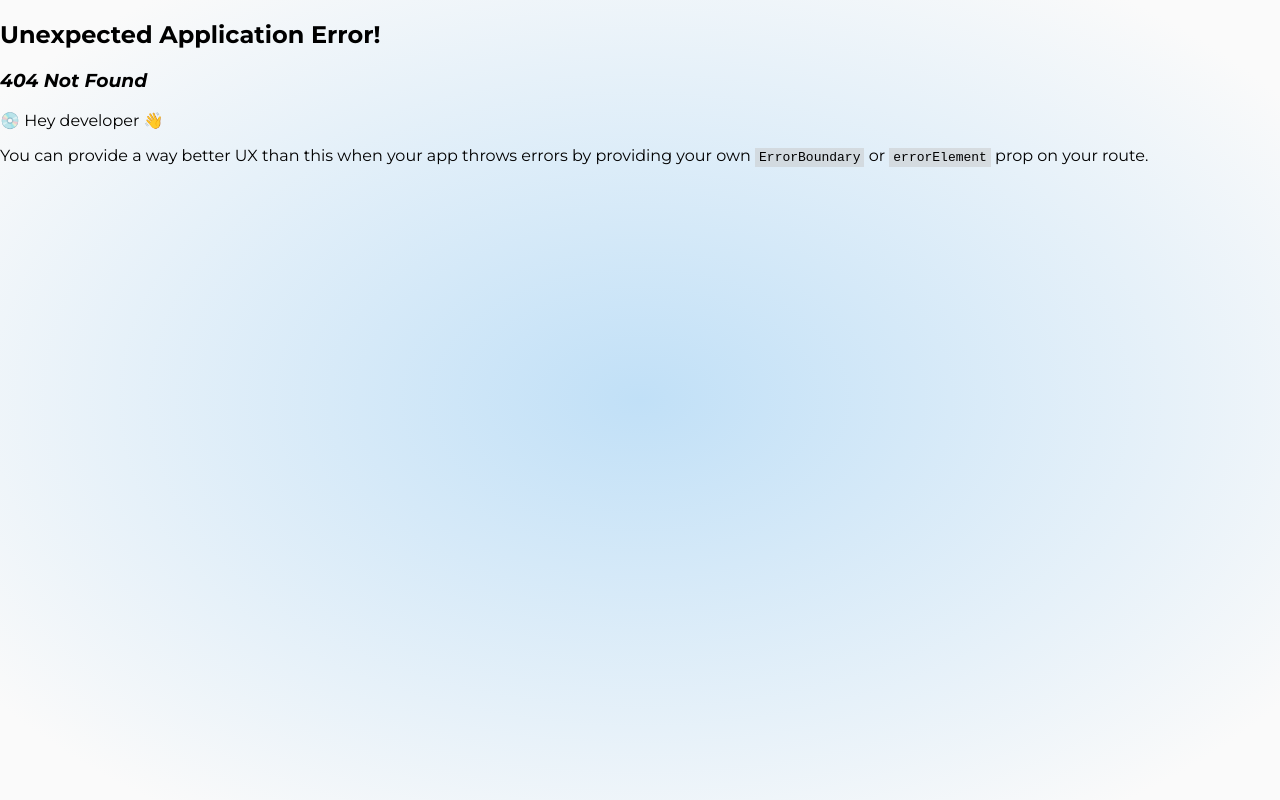
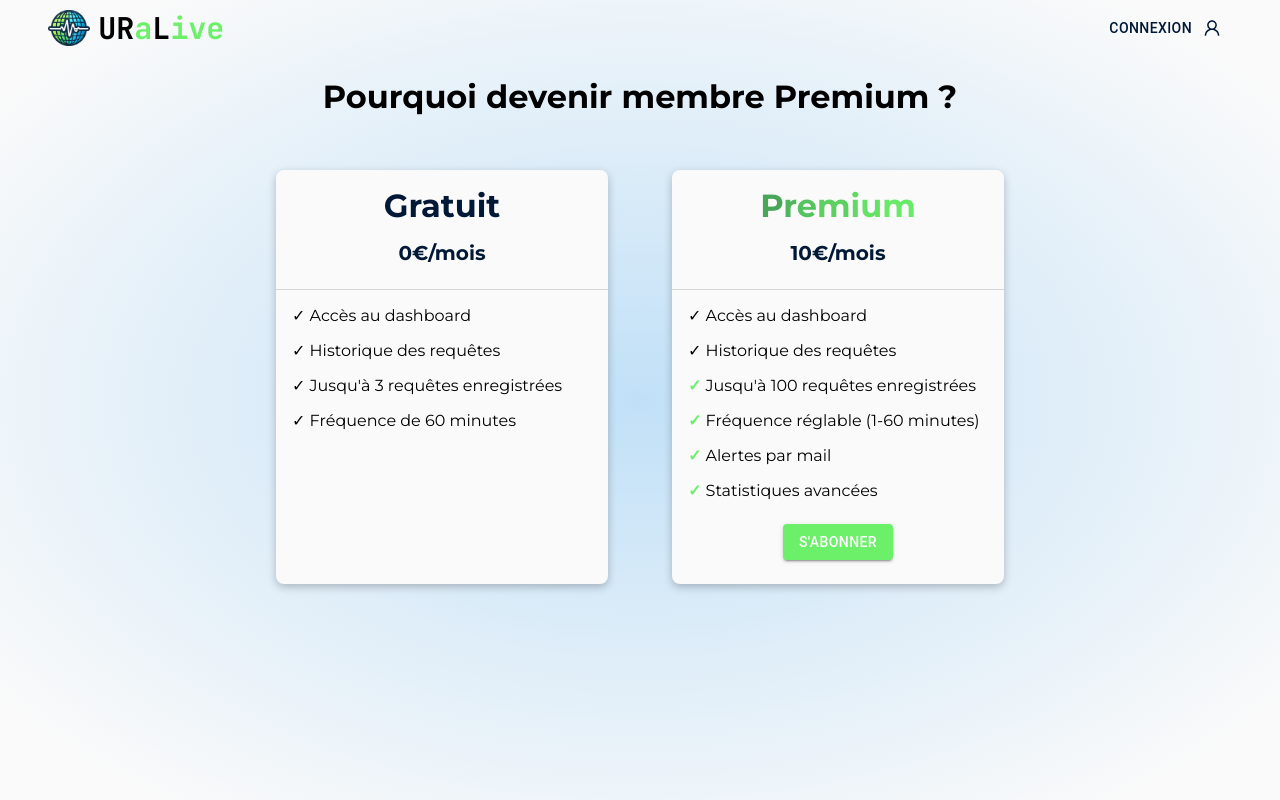
Before and after one commit to WildCodeSchool/2024-02-wns-bleu-healthcheck, a React (Vite) app in the folder frontend/: page /premium in a window 1280 px wide. Before the commit this address had no page. Built offline with nearby package versions, Linux system fonts and the light colour scheme; no server answers.

Commit message:
Premium page - not plugged yet

```diff
--- a/frontend/src/common/components/header/header-menu/HeaderMenu.tsx
+++ b/frontend/src/common/components/header/header-menu/HeaderMenu.tsx
@@ -2,7 +2,7 @@ import useAuth from "@/common/hooks/useAuth";
 import "./HeaderMenu.scss";
 import { Button } from "@mui/material"
 import { AiOutlineUser } from "react-icons/ai"
-import { TbActivityHeartbeat } from "react-icons/tb";
+import { TbActivityHeartbeat, TbStar } from "react-icons/tb";
 import { IoIosLogOut } from "react-icons/io";
 import { Link, useNavigate } from "react-router-dom";
 import { useLazyQuery } from "@apollo/client";
@@ -31,6 +31,13 @@ const HeaderMenu = ({ handleOpen }: IHeaderMenu) => {
         {userInfos.isLoggedIn
           ? (
             <>
+              {userInfos.role && userInfos.role < 1 && (
+                  <Button component={Link} to="/premium" className="header__menu-button">
+                    <span>Premium</span>
+                    <TbStar className="header__menu-icon" size={20} />
+                  </Button>
+                )
+              }
               <Button component={Link} to="/dashboard" className="header__menu-button">
                 <span>Dashboard</span>
                 <TbActivityHeartbeat className="header__menu-icon" size={20} />
--- /dev/null
+++ b/frontend/src/pages/premium/Premium.scss
@@ -0,0 +1,112 @@
+@import "@styles/variables";
+
+.premium__wrapper {
+    display: flex;
+    flex-direction: column;
+    justify-content: center;
+    align-items: center;
+    height: 100%;
+    width: 100%;
+    gap: 32px;
+}
+
+.premium__options_wrapper {
+    display: flex;
+    gap: 64px;
+}
+
+.premium__option_square {
+    display: flex;
+    flex-direction: column;
+    justify-content: flex-start;
+    align-items: center;
+    width: 300px;
+    padding: 16px;
+    background-color: $light-grey;
+    border-radius: 8px;
+    box-shadow: rgba(0, 0, 0, 0.24) 0 3px 8px;
+}
+
+.premium__options_title {
+    font-family: $base-font-family;
+    font-size: $h2-font-size;
+    font-weight: $heading-font-weight;
+    color: $dark-blue;
+    margin-bottom: $space-sm;
+}
+
+.premium__price {
+    font-family: $base-font-family;
+    font-size: $h5-font-size;
+    font-weight: $heading-font-weight;
+    color: $dark-blue;
+}
+
+.premium__features {
+    width: 100%;
+    display: flex;
+    flex-direction: column;
+    gap: $space-sm;
+    margin-top: $space-md;
+    padding: 16px;
+    border-top: 1px solid $grey;
+}
+
+.premium__features_green {
+    color: $green;
+    font-weight: bold;
+}
+
+.premium__subscribe-button {
+    padding: 8px;
+}
+
+.premium__glow {
+    span {
+        animation: color-change 3s forwards cubic-bezier(0.11, 0, 0.5, 0) infinite;
+    }
+
+    span:nth-child(1) {
+        animation: color-change 3s 0.1s forwards cubic-bezier(0.11, 0, 0.5, 0) infinite;
+    }
+
+    span:nth-child(2) {
+        animation: color-change 3s 0.2s forwards cubic-bezier(0.11, 0, 0.5, 0) infinite;
+    }
+
+    span:nth-child(3) {
+        animation: color-change 3s 0.3s forwards cubic-bezier(0.11, 0, 0.5, 0) infinite;
+    }
+
+    span:nth-child(4) {
+        animation: color-change 3s 0.4s forwards cubic-bezier(0.11, 0, 0.5, 0) infinite;
+    }
+
+    span:nth-child(5) {
+        animation: color-change 3s 0.5s forwards cubic-bezier(0.11, 0, 0.5, 0) infinite;
+    }
+
+    span:nth-child(6) {
+        animation: color-change 3s 0.6s forwards cubic-bezier(0.11, 0, 0.5, 0) infinite;
+    }
+
+    span:nth-child(7) {
+        animation: color-change 3s 0.7s forwards cubic-bezier(0.11, 0, 0.5, 0) infinite;
+    }
+
+    span:nth-child(8) {
+        animation: color-change 3s 0.8s forwards cubic-bezier(0.11, 0, 0.5, 0) infinite;
+    }
+
+    @keyframes color-change {
+        0% {
+            color: $dark-blue;
+        }
+        50% {
+            color: $green;
+        }
+        100% {
+            color: $dark-blue;
+        }
+    }
+}
--- /dev/null
+++ b/frontend/src/pages/premium/Premium.tsx
@@ -0,0 +1,62 @@
+import "./Premium.scss";
+import Button from "@mui/material/Button";
+
+const Premium = () => {
+
+    const premiumOptionTitle = "Premium"
+
+    const handleSubscribe = () => {
+        console.log("Subscribe")
+    }
+
+    return (
+        <div className="premium__wrapper">
+            <h1>Pourquoi devenir membre Premium ?</h1>
+            <div className="premium__options_wrapper">
+                <div className="premium__option_square">
+                    <div className="premium__options_title">
+                        Gratuit
+                    </div>
+                    <div className="premium__price">
+                        0€/mois
+                    </div>
+                    <div className="premium__features">
+                        <span>&#10003; Accès au dashboard</span>
+                        <span>&#10003; Historique des requêtes</span>
+                        <span>&#10003; Jusqu'à 3 requêtes enregistrées</span>
+                        <span>&#10003; Fréquence de 60 minutes</span>
+                    </div>
+                </div>
+                <div className="premium__option_square">
+                    <div className="premium__options_title premium__glow">
+                        {premiumOptionTitle.split("").map((char, index) => (
+                            <span key={index}>{char}</span>
+                        ))}
+                    </div>
+                    <div className="premium__price">
+                        10€/mois
+                    </div>
+                    <div className="premium__features">
+                        <span>&#10003; Accès au dashboard</span>
+                        <span>&#10003; Historique des requêtes</span>
+                        <span><span className="premium__features_green">&#10003;</span> Jusqu'à 100 requêtes enregistrées</span>
+                        <span><span className="premium__features_green">&#10003;</span> Fréquence réglable (1-60 minutes)</span>
+                        <span><span className="premium__features_green">&#10003;</span> Alertes par mail</span>
+                        <span><span className="premium__features_green">&#10003;</span> Statistiques avancées</span>
+                    </div>
+                    <div className="premium__subscribe-button">
+                        <Button
+                            variant="contained"
+                            color="secondary"
+                            onClick={() => handleSubscribe()}
+                        >
+                            S'abonner
+                        </Button>
+                    </div>
+                </div>
+            </div>
+        </div>
+    )
+}
+
+export default Premium;
--- a/frontend/src/router/router.tsx
+++ b/frontend/src/router/router.tsx
@@ -4,6 +4,7 @@ import Dashboard from "@/pages/dashboard/Dashboard";
 import Register from "@/pages/register/Register";
 import App from "@/App";
 import AccountSettings from "@/pages/account-settings/AccountSettings";
+import Premium from "@/pages/premium/Premium";
 
 const router = createBrowserRouter([
   {
@@ -26,6 +27,10 @@ const router = createBrowserRouter([
         path: "/register",
         element: <Register />,
       },
+      {
+        path: "/premium",
+        element: <Premium />,
+      },
     ],
   },
 ]);
```
Also changed, not shown: 1 other file (tests, documents, lock files or other folders).
